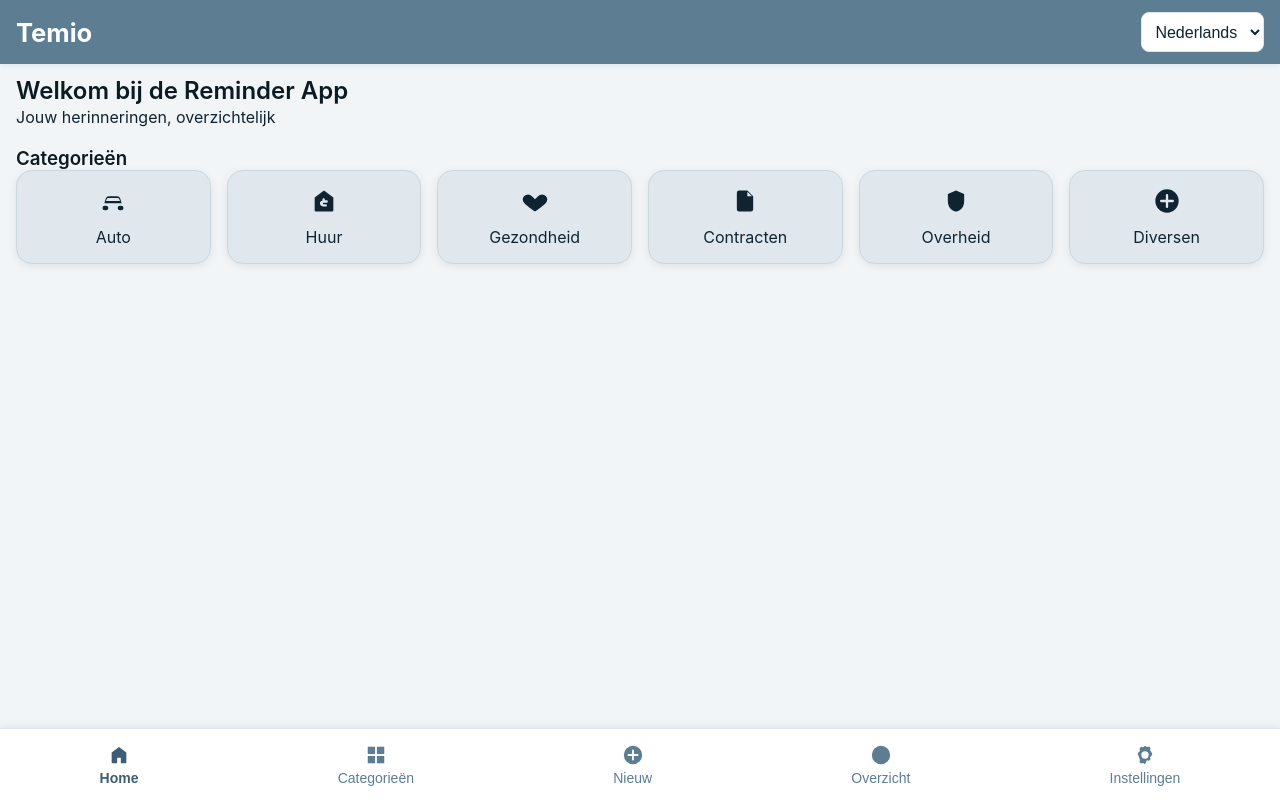
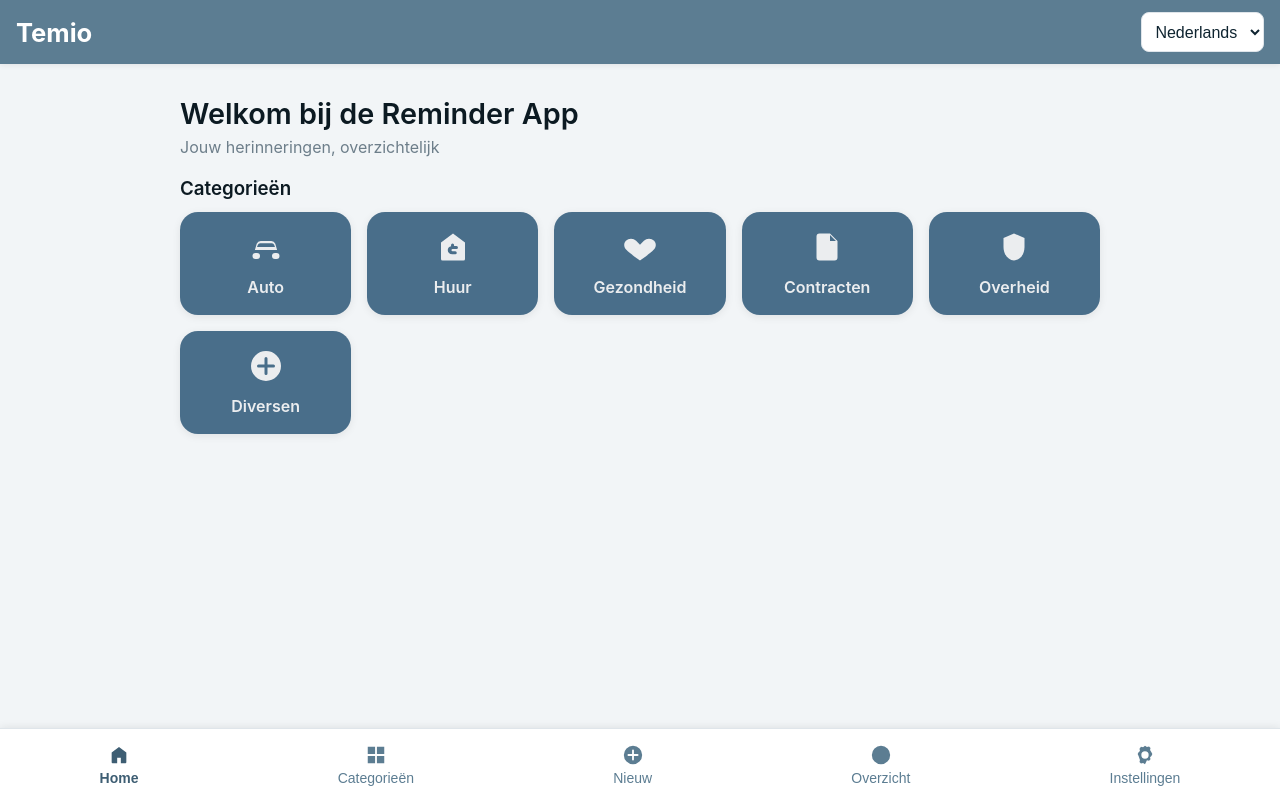
Before and after one commit to harrolds/temio, a React (Vite) app: page / in a window 1280 px wide. Built offline with nearby package versions, Linux system fonts and the light colour scheme.

Commit message:
Update styles.extra.css

```diff
--- a/src/styles.extra.css
+++ b/src/styles.extra.css
@@ -10,6 +10,7 @@
   --color-border: #dfe5ea;
   --color-shadow: rgba(0, 0, 0, 0.08);
 
+  /* Hoofdkleuren */
   --color-accent: #5c7d92;
   --color-accent-hover: #3e5e73;
   --color-accent-light: #e8f0f6;
@@ -22,6 +23,11 @@
   --color-footer-border: #dfe5ea;
   --color-header-bg: #5c7d92;
   --color-header-shadow: rgba(0, 0, 0, 0.08);
+
+  /* Categorie-tegels volgens ontwerp */
+  --tile-bg: #496e8a;      /* achtergrond tegel */
+  --tile-fg: #ebedef;      /* icon + tekst op tegel */
+  --tile-bg-hover: #3f627c;
 
   --font-primary: "Inter", system-ui, -apple-system, Segoe UI, Roboto, Arial, sans-serif;
   --font-secondary: "Poppins", var(--font-primary);
@@ -41,7 +47,7 @@
 body { background-color: var(--color-bg); color: var(--color-text); }
 main { padding-top: calc(64px + 0.75rem); padding-bottom: 7rem; }
 
-/* Header */
+/* ---------------- Header ---------------- */
 .pp-header {
   position: fixed; top: 0; left: 0; right: 0; height: 64px;
   display: flex; align-items: center; justify-content: space-between;
@@ -50,12 +56,12 @@ main { padding-top: calc(64px + 0.75rem); padding-bottom: 7rem; }
 }
 .pp-title { font-family: var(--font-secondary); font-size: 1.6rem; font-weight: 700; color: #fff; text-decoration: none; }
 
-/* Filled icons */
-.icon-filled { width: 24px; height: 24px; display: inline-block; }
-.tile-icon .icon-filled { width: 28px; height: 28px; }
+/* ---------------- Icons (filled) ---------------- */
+.icon-filled { width: 28px; height: 28px; display: inline-block; }
+.tile-icon .icon-filled { width: 36px; height: 36px; } /* groter/softer op tegels */
 footer .icon-filled { width: 22px; height: 22px; }
 
-/* SectionCard */
+/* ---------------- SectionCard (algemeen) ---------------- */
 .section-card {
   max-width: 920px; margin: 1.25rem auto 1.5rem; padding: 1.25rem 1.5rem;
   background: var(--color-card); border: 1px solid var(--color-border);
@@ -65,22 +71,40 @@ footer .icon-filled { width: 22px; height: 22px; }
 .section-card:hover { transform: translateY(-2px); box-shadow: 0 6px 16px var(--color-shadow); }
 .section-card h1, .section-card h2, .section-card h3 { font-family: var(--font-secondary); color: var(--color-heading); }
 
-/* Home tegels */
+/* ---------------- Home – platte sectie, géén card ---------------- */
+.home-section {
+  max-width: 920px;
+  margin: 1.25rem auto 1.5rem;
+  padding: 0;                 /* geen padding vanuit card */
+  background: transparent;    /* geen achtergrond */
+  border: 0;                  /* geen border */
+  box-shadow: none;           /* geen shadow */
+}
+.home-title { font-family: var(--font-secondary); font-size: 1.8rem; color: var(--color-heading); margin: 0 0 .25rem 0; }
+.home-subtitle { color: var(--color-muted); margin: 0 0 1rem 0; }
+.home-categories-heading { font-family: var(--font-secondary); margin: 0 0 .75rem 0; }
+
+/* ---------------- Home tegels – exacte kleuren ---------------- */
 .home-grid {
   display: grid;
-  grid-template-columns: repeat(auto-fit, minmax(140px, 1fr));
+  grid-template-columns: repeat(auto-fit, minmax(160px, 1fr));
   gap: 1rem;
 }
 .home-tile {
-  display: flex; flex-direction: column; align-items: center; gap: 0.5rem;
-  padding: 1rem; background: #e0e8ee; color: var(--color-text);
-  border: 1px solid #cbd7df; border-radius: var(--radius-md);
-  text-decoration: none; box-shadow: var(--shadow-md);
+  display: flex; flex-direction: column; align-items: center; gap: .5rem;
+  padding: 1.1rem;
+  background: var(--tile-bg);
+  color: var(--tile-fg);
+  border: 0;
+  border-radius: 18px;              /* ronder, zachter */
+  text-decoration: none;
+  box-shadow: var(--shadow-md);     /* zachte depth zoals ontwerptegel */
   transition: transform .15s ease, box-shadow .2s ease, background .2s ease;
 }
-.home-tile:hover { transform: translateY(-2px); box-shadow: 0 6px 16px var(--color-shadow); background: #d6e1e9; }
+.home-tile:hover { transform: translateY(-1px); background: var(--tile-bg-hover); box-shadow: 0 6px 16px var(--color-shadow); }
+.tile-label { color: var(--tile-fg); font-weight: 600; }
 
-/* Buttons */
+/* ---------------- Buttons ---------------- */
 .btn-primary {
   background: var(--color-accent); color: #fff;
   padding: 0.6rem 1rem; border-radius: var(--radius-sm);
@@ -88,7 +112,7 @@ footer .icon-filled { width: 22px; height: 22px; }
 }
 .btn-primary:hover { background: var(--color-accent-hover); transform: translateY(-1px); }
 
-/* Forms */
+/* ---------------- Forms ---------------- */
 form { display: flex; flex-direction: column; gap: 0.75rem; }
 input, select, textarea {
   border: 1px solid var(--color-border); border-radius: var(--radius-sm);
@@ -97,7 +121,7 @@ input, select, textarea {
 }
 input:focus, select:focus, textarea:focus { outline: none; border-color: var(--color-accent); box-shadow: 0 0 0 2px var(--color-accent-light); }
 
-/* Toast */
+/* ---------------- Toast ---------------- */
 .toast {
   position: fixed; bottom: 90px; left: 50%; transform: translateX(-50%);
   background: var(--color-accent); color: #fff; padding: 0.75rem 1.25rem;
@@ -105,7 +129,7 @@ input:focus, select:focus, textarea:focus { outline: none; border-color: var(--c
   font-size: var(--font-size-sm); opacity: 0.95; z-index: 2000;
 }
 
-/* Footer */
+/* ---------------- Footer ---------------- */
 footer {
   position: fixed; left: 0; bottom: 0; width: 100%; height: 72px;
   background: #ffffff; border-top: 1px solid var(--color-footer-border);
@@ -120,7 +144,7 @@ footer button, footer a {
 footer button:hover, footer a:hover { background: transparent !important; transform: none !important; }
 footer .active { color: var(--color-accent-hover); font-weight: 700; }
 
-/* Lists & utilities */
+/* ---------------- Lists & utilities ---------------- */
 .card-list { display: flex; flex-direction: column; gap: 1rem; }
 .card-item {
   background: var(--color-card); border: 1px solid var(--color-border);
```
